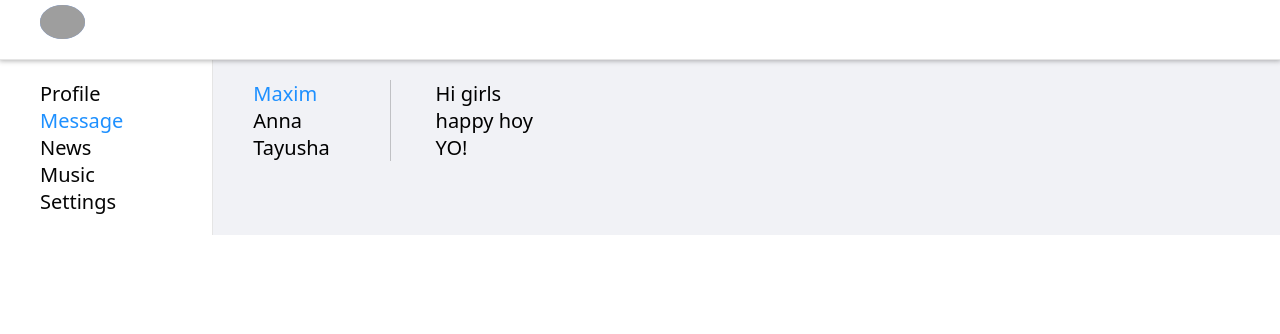
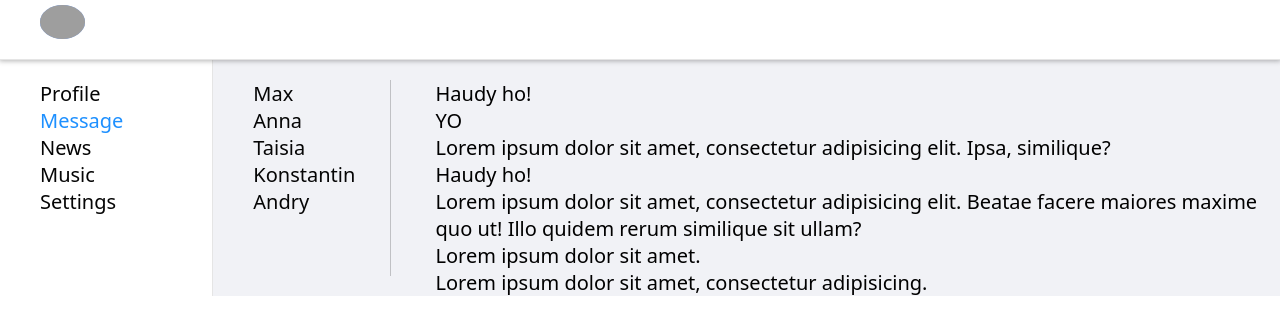
Before and after one commit to melivaro/social-network, a React (Create React App) app: page /dialogs in a window 1280 px wide. Shown: the top 334 px of the page. Built offline with nearby package versions, Linux system fonts and the light colour scheme; grey boxes are pictures that could not be loaded.

Commit message:
added missing activeClassName for NavBar

```diff
--- a/src/components/Dialogs/Dialogs.module.css
+++ b/src/components/Dialogs/Dialogs.module.css
@@ -10,8 +10,9 @@
 
 }
 
-.dialogItem {
-
+.dialogItem a {
+    text-decoration: none;
+    color: #050505;
 }
 
 .messagesList {
@@ -26,6 +27,6 @@
 
 }
 
-.active {
+a.active {
     color: #1e90ff;
 }
--- a/src/components/Dialogs/Dialogs.tsx
+++ b/src/components/Dialogs/Dialogs.tsx
@@ -1,18 +1,46 @@
 import React from "react";
 import s from "./Dialogs.module.css"
+import { NavLink } from "react-router-dom";
+
+type DialogItemPropsType = {
+    id: number,
+    name: string,
+}
+
+function DialogItem(props: DialogItemPropsType) {
+    return(
+        <li className={s.dialogItem}><NavLink to={"/dialogs/" + props.id} activeClassName={s.active}>{props.name}</NavLink></li>
+    )
+}
+
+type MessageItemPropsType = {
+    text: string,
+}
+
+function MessageItem(props: MessageItemPropsType) {
+    return(
+        <li className={s.messageItem}>{props.text}</li>
+    )
+}
 
 export function Dialogs() {
     return (
         <div className={s.dialogs}>
             <ul className={s.dialogsList}>
-                <li className={`${s.dialogItem} ${s.active}`}>Maxim</li>
-                <li className={s.dialogItem}>Anna</li>
-                <li className={s.dialogItem}>Tayusha</li>
+                <DialogItem id={1} name={"Max"}/>
+                <DialogItem id={2} name={"Anna"}/>
+                <DialogItem id={3} name={"Taisia"}/>
+                <DialogItem id={4} name={"Konstantin"}/>
+                <DialogItem id={5} name={"Andry"}/>
             </ul>
             <ul className={s.messagesList}>
-                <li className={s.messageItem}>Hi girls</li>
-                <li className={s.messageItem}>happy hoy</li>
-                <li className={s.messageItem}>YO!</li>
+                <MessageItem text={"Haudy ho!"}/>
+                <MessageItem text={"YO"}/>
+                <MessageItem text={"Lorem ipsum dolor sit amet, consectetur adipisicing elit. Ipsa, similique?"}/>
+                <MessageItem text={"Haudy ho!"}/>
+                <MessageItem text={"Lorem ipsum dolor sit amet, consectetur adipisicing elit. Beatae facere maiores maxime quo ut! Illo quidem rerum similique sit ullam?"}/>
+                <MessageItem text={"Lorem ipsum dolor sit amet."}/>
+                <MessageItem text={"Lorem ipsum dolor sit amet, consectetur adipisicing."}/>
             </ul>
         </div>
     )
--- a/src/components/NavBar/NavBar.tsx
+++ b/src/components/NavBar/NavBar.tsx
@@ -16,10 +16,10 @@ export function NavBar() {
                     <NavLink to={"/news"} activeClassName={s.active}>News</NavLink>
                 </li>
                 <li className={s.item}>
-                    <NavLink to={"/music"}>Music</NavLink>
+                    <NavLink to={"/music"} activeClassName={s.active}>Music</NavLink>
                 </li>
                 <li className={s.item}>
-                    <NavLink to={"/settings"}>Settings</NavLink>
+                    <NavLink to={"/settings"} activeClassName={s.active}>Settings</NavLink>
                 </li>
             </ul>
         </nav>
```
